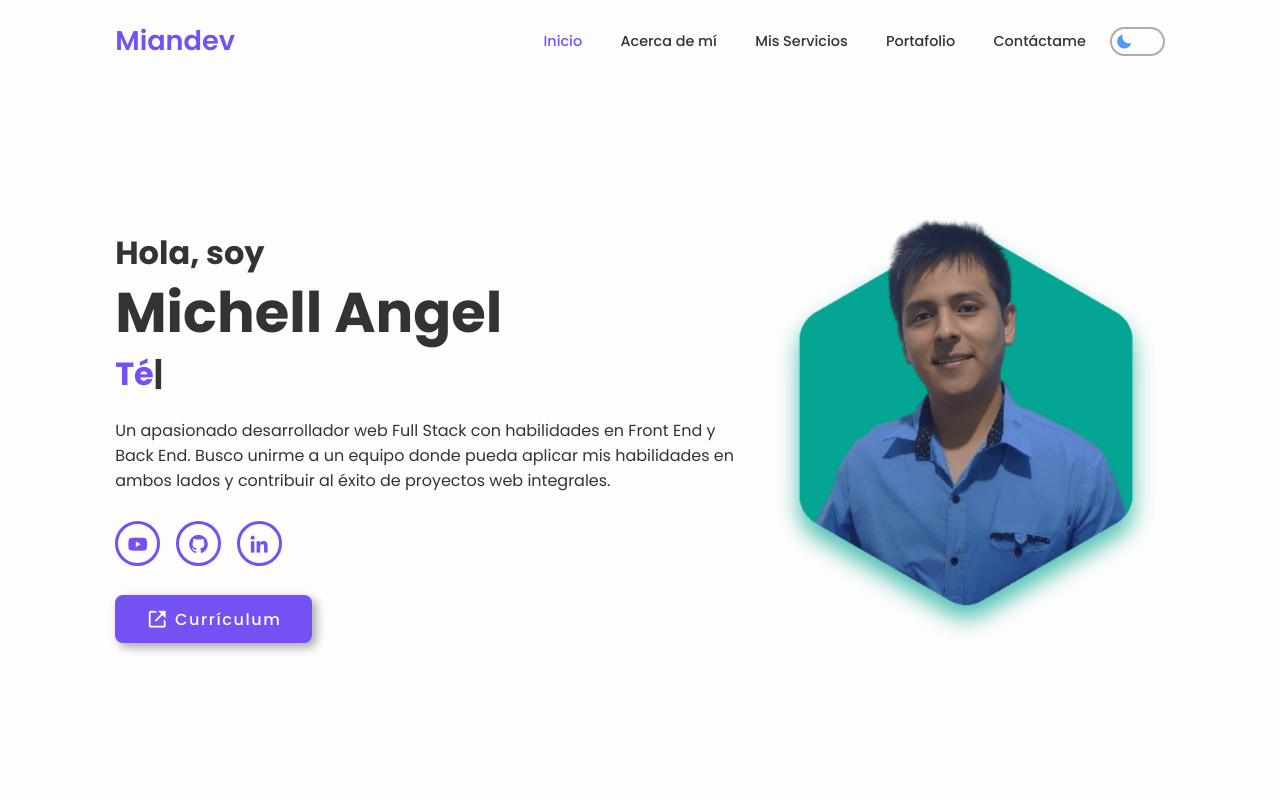
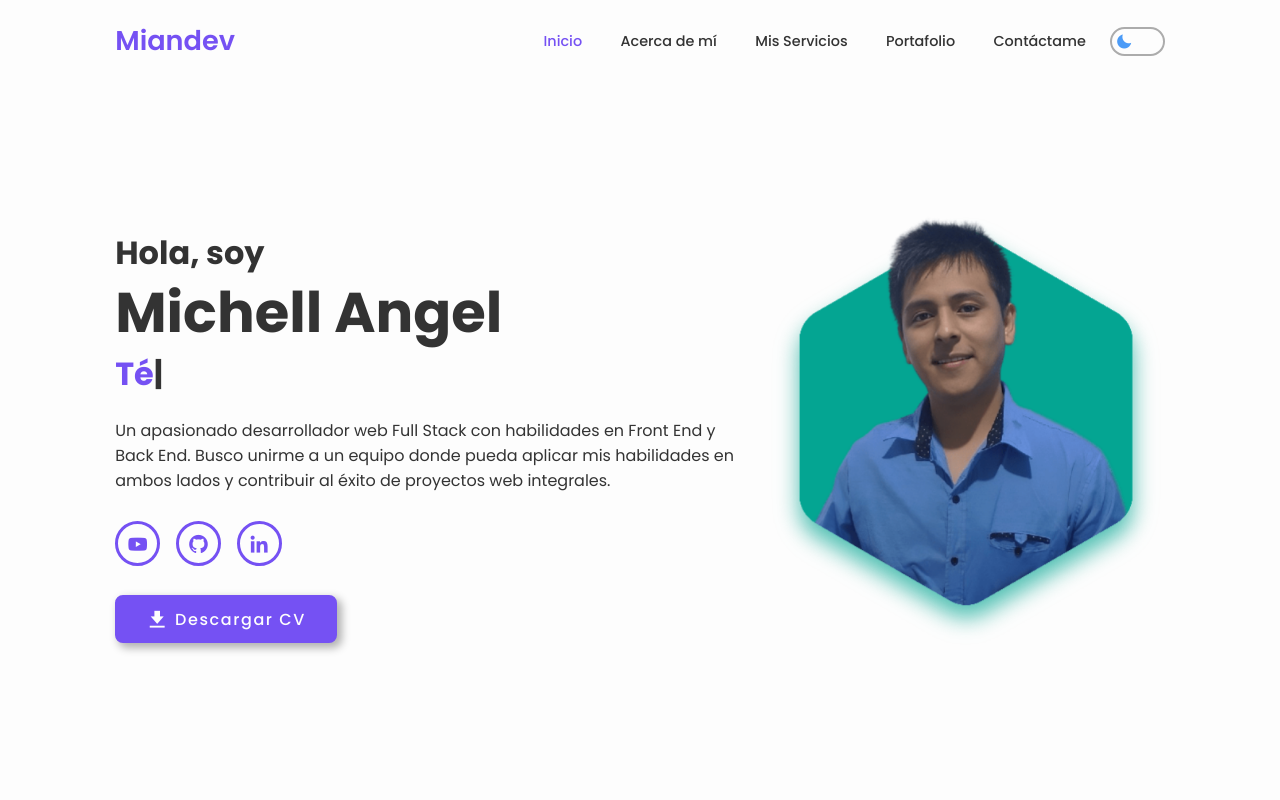
Before and after one commit to Michell2022/portafolio2023, an Angular app: page / in a window 1280 px wide. Shown: the top 800 px of the page. Built offline with nearby package versions, Linux system fonts and the light colour scheme.

Commit message:
Actualizando opción para descargar CV

```diff
--- a/src/app/pages/home/home.component.html
+++ b/src/app/pages/home/home.component.html
@@ -14,8 +14,9 @@
                 title="Linkedin"><i class='bx bxl-linkedin'></i></a>
         </div>
         <div class="btn">
-            <a href="https://docs.google.com/document/d/14MjewiyygLJKc_GgF8C8ZDE2VSSgq0DL/edit?usp=sharing&ouid=108170241802827184869&rtpof=true&sd=true"
-                target="_blank"><i class='bx bx-link-external'></i>Currículum</a>
+            <a href="https://docs.google.com/document/d/14MjewiyygLJKc_GgF8C8ZDE2VSSgq0DL/export?format=docx"
+                target="_blank"><i class='bx bxs-download'></i>Descargar CV
+            </a>
         </div>
 
     </div>
```
